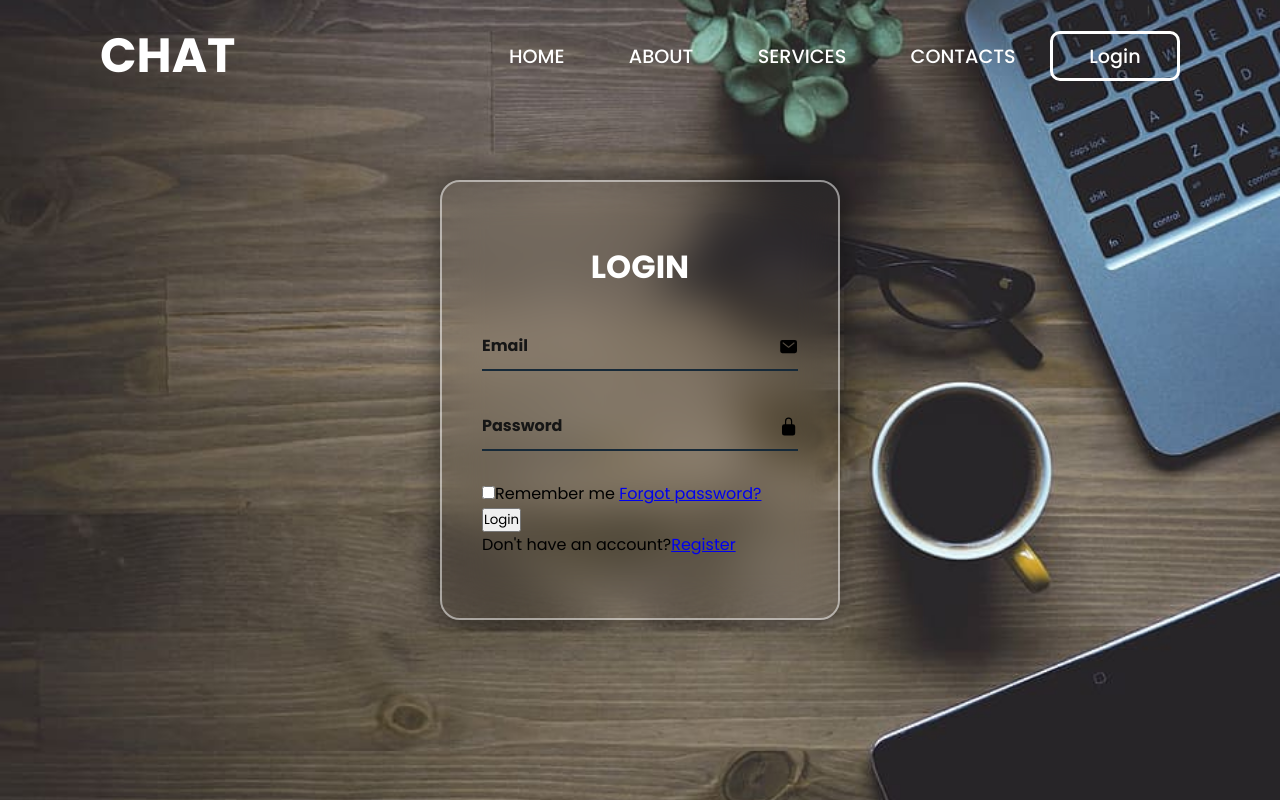
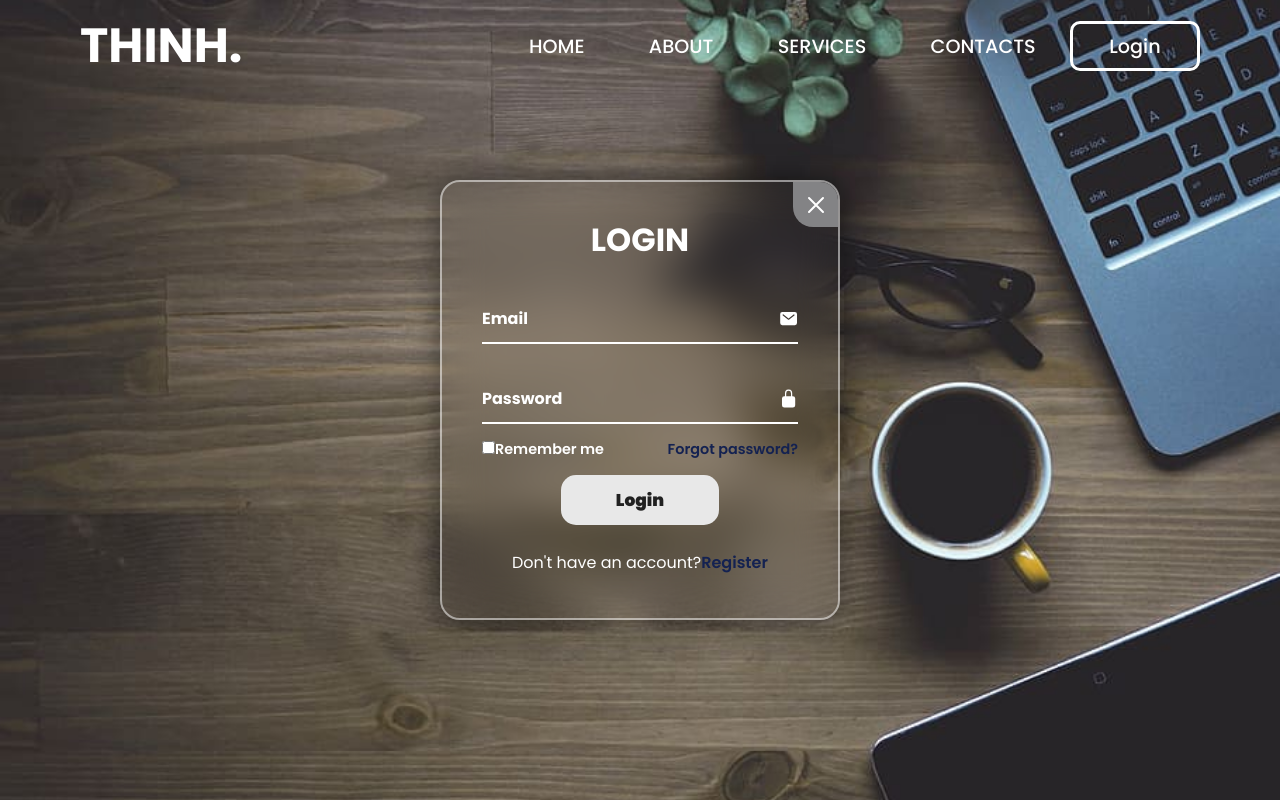
Before and after one commit to thinhbo19/loginregister-form, a PHP site: page /login.html in a window 1280 px wide. Run offline with PHP 8.4, Linux system fonts and the light colour scheme.

Commit message:
login-popup

```diff
--- a/login.css
+++ b/login.css
@@ -22,7 +22,7 @@ header {
   top: 0;
   left: 0;
   width: 100%;
-  padding: 20px 100px;
+  padding: 10px 80px;
   display: flex;
   justify-content: space-between;
   align-items: center;
@@ -98,7 +98,7 @@ header {
 }
 
 .wrapper {
-  position: relative;
+  position: absolute;
   width: 400px;
   height: 440px;
   background: transparent;
@@ -109,10 +109,60 @@ header {
   display: flex;
   justify-content: center;
   align-items: center;
+  overflow: hidden;
+  transform: scale(1);
+  transition: height 0.3s ease, transform 0.5s ease;
+}
+
+.wrapper.active-close{
+  transform: scale(0);
+}
+
+.wrapper.active {
+  height: 540px;
+  width: 500px;
 }
 .wrapper .form-box {
   width: 100%;
   padding: 40px;
+}
+
+.wrapper .form-box.login {
+  transition: transform 0.18s ease;
+  transform: translateX(0);
+}
+
+.wrapper.active .form-box.login {
+  transition: none;
+  transform: translateX(-500px);
+}
+
+.wrapper .form-box.register {
+  position: absolute;
+  transform: translateX(400px);
+  transition: transform 0.18s ease;
+}
+
+.wrapper.active .form-box.register {
+  transition: transform 0.18s ease;
+  transform: translateX(0px);
+}
+
+.wrapper .icon-close {
+  position: absolute;
+  top: 0;
+  right: 0;
+  width: 45px;
+  height: 45px;
+  font-size: 2em;
+  background: #838385;
+  border-bottom-left-radius: 20px;
+  display: flex;
+  justify-content: center;
+  align-items: center;
+  color: #fff;
+  cursor: pointer;
+  z-index: 100;
 }
 
 .form-box h2 {
@@ -125,7 +175,7 @@ header {
   position: relative;
   width: 100%;
   height: 50px;
-  border-bottom: 2px solid #162938;
+  border-bottom: 2px solid #fff;
   margin: 30px 0;
 }
 
@@ -135,19 +185,18 @@ header {
   top: 50%;
   transform: translateY(-50%);
   font-size: 1em;
-    color: #161616;
+  color: #fff;
   font-weight: bold;
   pointer-events: none;
   transition: 0.6s;
 }
 
-.input-box input:focus~label,
-.input-box input:valid~label{
+.input-box input:focus ~ label,
+.input-box input:valid ~ label {
   top: -5px;
 }
 
-
-.input-box input{
+.input-box input {
   width: 100%;
   height: 100%;
   background: transparent;
@@ -156,9 +205,82 @@ header {
   font-weight: 600;
 }
 
-.input-box .icon{
+.input-box .icon {
   position: absolute;
   right: 0;
   line-height: 57px;
   font-size: 1.2rem;
+  color: #fff;
 }
+
+.remember-forgot {
+  font-size: 0.9em;
+  color: #fff;
+  margin: -15px 0 15px;
+  display: flex;
+  justify-content: space-between;
+  font-weight: 600;
+}
+
+.remember-forgot a {
+  color: #142251;
+  font-weight: 600;
+  text-decoration: none;
+}
+.remember-forgot a:hover {
+  text-decoration: underline;
+}
+
+.btn {
+  width: 50%;
+  height: 50px;
+  border: unset;
+  border-radius: 15px;
+  color: #212121;
+  z-index: 1;
+  background: #e8e8e8;
+  position: relative;
+  left: 25%;
+  font-weight: 1000;
+  font-size: 17px;
+  transition: all 250ms;
+  overflow: hidden;
+}
+
+.btn::before {
+  content: "";
+  position: absolute;
+  top: 0;
+  left: 0;
+  height: 100%;
+  width: 0;
+  border-radius: 15px;
+  background-color: #212121;
+  z-index: -1;
+  -webkit-box-shadow: 4px 8px 19px -3px rgba(0, 0, 0, 0.27);
+  box-shadow: 4px 8px 19px -3px rgba(0, 0, 0, 0.27);
+  transition: all 250ms;
+}
+
+.btn:hover {
+  color: #e8e8e8;
+}
+
+.btn:hover::before {
+  width: 100%;
+}
+
+.login-register {
+  margin: 25px 0 10px;
+  text-align: center;
+  color: #fff;
+}
+
+.login-register a {
+  color: #142251;
+  font-weight: 600;
+  text-decoration: none;
+}
+.login-register a:hover {
+  text-decoration: underline;
+}
--- a/login.html
+++ b/login.html
@@ -17,7 +17,7 @@
   <body>
     <header>
       <div class="logo">
-        <h1>CHAT</h1>
+        <h1>THINH.</h1>
       </div>
       <nav class="navbar">
         <ul>
@@ -31,6 +31,10 @@
     </header>
 
     <div class="wrapper">
+      <span class="icon-close">
+        <ion-icon name="close-outline"></ion-icon>
+      </span>
+
       <div class="form-box login">
         <h2>LOGIN</h2>
         <form action="#">
@@ -60,8 +64,43 @@
           </div>
         </form>
       </div>
+
+      <div class="form-box register">
+        <h2>SIGN UP</h2>
+        <form action="#">
+          <div class="input-box">
+            <span class="icon"><ion-icon name="person"></ion-icon></span>
+            <input type="text" required />
+            <label>Username</label>
+          </div>
+          <div class="input-box">
+            <span class="icon"><ion-icon name="mail"></ion-icon></span>
+            <input type="email" required />
+            <label>Email</label>
+          </div>
+
+          <div class="input-box">
+            <span class="icon"><ion-icon name="lock-closed"></ion-icon></span>
+            <input type="password" required />
+            <label>Password</label>
+          </div>
+
+          <div class="remember-forgot">
+            <label
+              ><input type="checkbox" /> I agree to the terms &
+              conditions</label
+            >
+          </div>
+          <button type="submit" class="btn">Sign Up</button>
+          <div class="login-register">
+            <p>
+             Already have an account?<a href="#" class="login-link">Login</a>
+            </p>
+          </div>
+        </form>
+      </div>
     </div>
 
-    <script src="./login.html"></script>
+    <script src="./login.js"></script>
   </body>
 </html>
--- a/login.js
+++ b/login.js
@@ -0,0 +1,19 @@
+const wrapper = document.querySelector(".wrapper");
+const loginLink = document.querySelector(".login-link");
+const registerLink = document.querySelector(".register-link");
+const iconClose = document.querySelector(".icon-close");
+const btnLoginPopup = document.querySelector(".btnLogin-popup");
+
+registerLink.addEventListener("click", () => {
+  wrapper.classList.add("active");
+});
+loginLink.addEventListener("click", () => {
+  wrapper.classList.remove("active");
+});
+
+iconClose.addEventListener("click", () => {
+  wrapper.classList.add("active-close");
+});
+btnLoginPopup.addEventListener("click", () => {
+  wrapper.classList.remove("active-close");
+});
```
Lines whose indentation alone changed are shown as unchanged.
